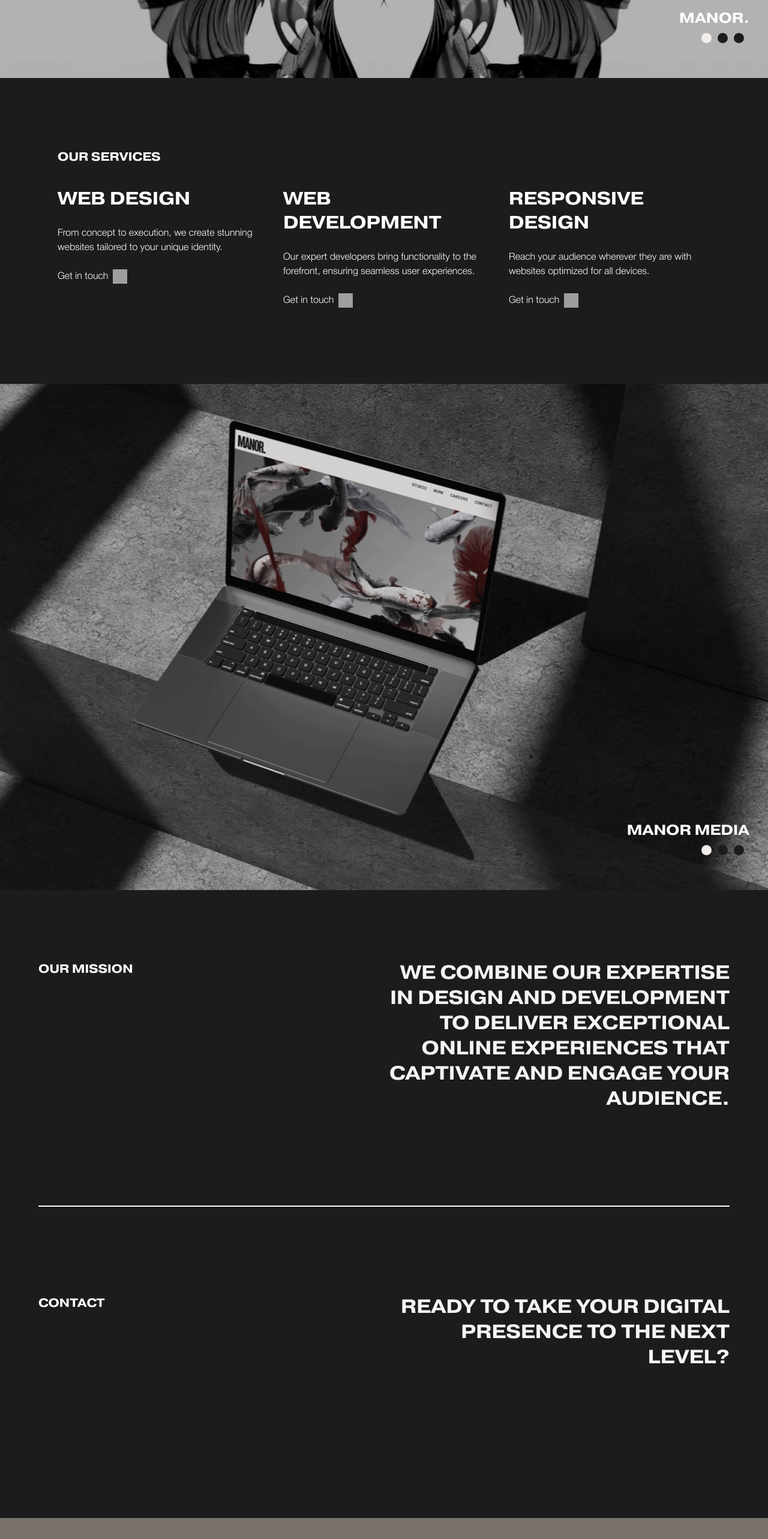
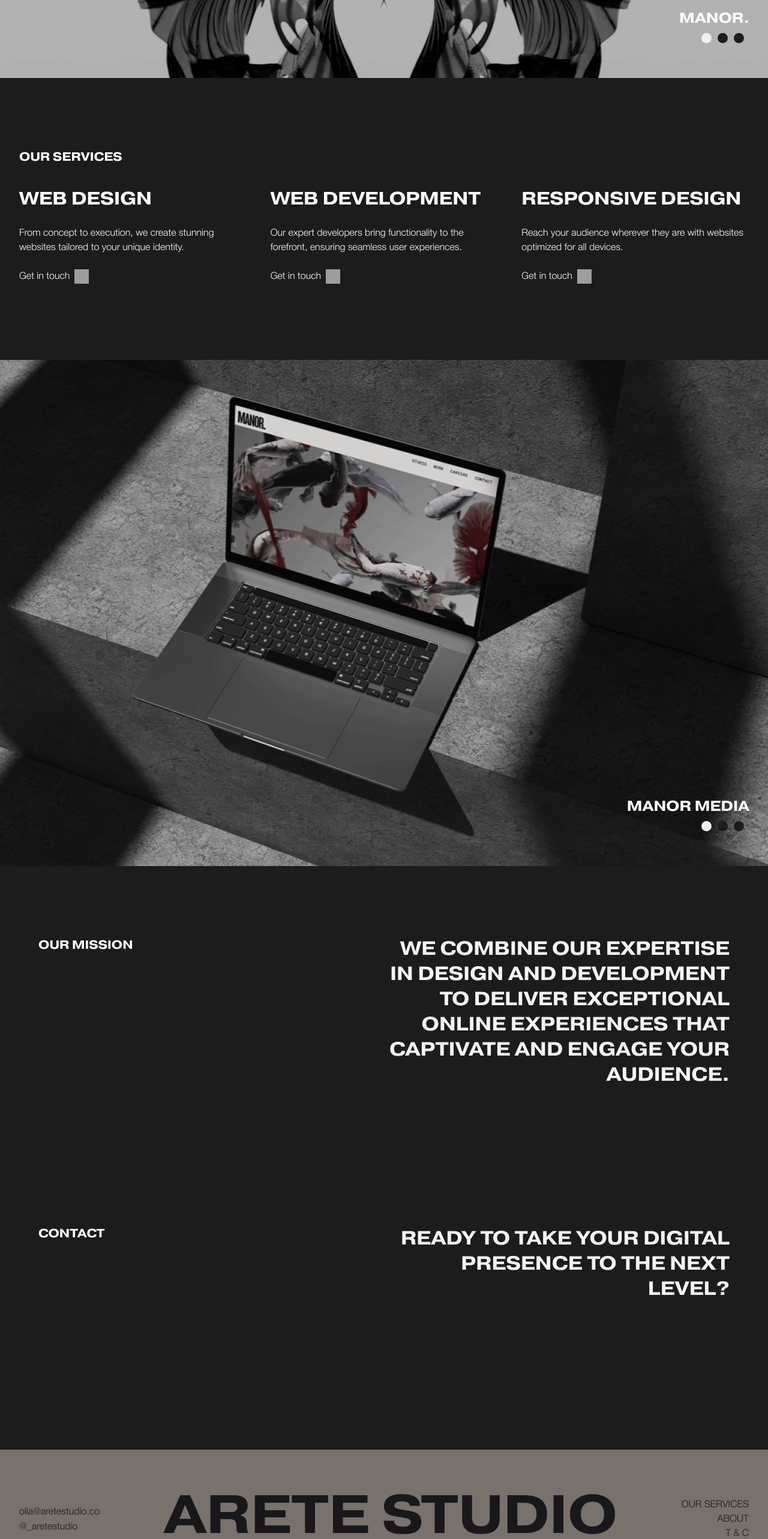
Before and after one commit to akvrmvlakis/arete-sandbox, a Next.js app: page / in a window 1280 px wide. Shown: the part 1620-4186 px from the top of the page at 60% size. Built offline with nearby package versions, Linux system fonts and the light colour scheme; grey boxes are pictures that could not be loaded.

Commit message:
fix margin overflow-x issue

```diff
--- a/src/app/globals.css
+++ b/src/app/globals.css
@@ -57,7 +57,7 @@ body {
 }
 
 @media (prefers-reduced-motion: no-preference) {
-  .rounded-text:hover {
+  .rounded-text {
     animation: spin 6s infinite linear;
   }
 
--- a/src/app/page.tsx
+++ b/src/app/page.tsx
@@ -54,27 +54,23 @@ export default function Home() {
   ];
 
   return (
-    <div className="bg-black flex z-10 w-full flex-col justify-center items-center ">
+    <div className="bg-black flex z-10 flex-col justify-center items-center ">
       <Hero />
       <main className="bg-PANTONE_5 z-30 w-full flex flex-col">
         {/* <section>Project slide</section> */}
         <section id="projects" className="w-full m-auto bg-red">
           <Gallery data={photos} />
         </section>
-        <section id="services" className="px-1 md:px-8 m-auto">
+        <section id="services" className="md:px-8 px-16">
           <Services />
         </section>
         <section id="projects" className="w-full h-full m-auto bg-red">
           <Gallery data={photos2} />
         </section>
-        <section id="about" className="mx-[64px]">
+        <section id="about" className="px-16">
           <About />
         </section>
-        <section
-          id="hr"
-          className="border-t-[2px] border-t-white mx-[44px] md:mx-[64px] my-[36px]"
-        ></section>
-        <section id="contact" className="mx-[64px]">
+        <section id="contact" className="px-16">
           <Contact />
         </section>
       </main>
--- a/src/components/About.tsx
+++ b/src/components/About.tsx
@@ -11,7 +11,7 @@ export default function About({}: Props) {
   return (
     <div className="grid md:grid-cols-2 pt-[112px] pb-[101px] md:pb-[119px]">
       <div className={pragmaticaW01ExtendedBold.className}>
-        <h1 className="md:text-xl font-bold text-white pb-[61px] md:pb-[0px] flex md:justify-start">
+        <h1 className="md:text-xl font-bold text-white pb-[36px] md:pb-[0px] flex md:justify-start">
           OUR MISSION
         </h1>
       </div>
--- a/src/components/Contact.tsx
+++ b/src/components/Contact.tsx
@@ -11,7 +11,7 @@ export default function Contact({}: Props) {
   return (
     <div className="grid md:grid-cols-2 pt-[112px] md:pb-[245px]">
       <div className={pragmaticaW01ExtendedBold.className}>
-        <h1 className="text-xl font-bold uppercase text-white pb-[36px] md:pb-[0px] flex md:justify-start">
+        <h1 className="text-xl font-bold uppercase text-white pb-[36px] leading-[25px] md:pb-[0px] flex md:justify-start">
           contact
         </h1>
       </div>
--- a/src/components/Hero.tsx
+++ b/src/components/Hero.tsx
@@ -13,7 +13,7 @@ type Props = {};
 const Hero = (props: Props) => {
   return (
     <div className="w-full justify-center items-center flex flex-col">
-      <header className=" relative w-full items-center flex flex-col pb-[80px] md:pb-[80px] md:pt-[34px] lg:pt-0 mobile-h-screen">
+      <header className="relative w-full items-center flex flex-col pb-[80px] md:pb-[80px] md:pt-[34px] lg:pt-0 mobile-h-screen">
         <div className="relative w-full z-10 flex flex-col items-center ">
           <Link
             className="flex p-4 md:p-[51px] mb-[58px] md:mb-[80px]"
--- a/src/components/Services.tsx
+++ b/src/components/Services.tsx
@@ -18,7 +18,7 @@ type Props = {};
 
 const Services = (props: Props) => {
   return (
-    <div className="flex flex-col PANTONE_5 px-16 pt-[112px] pb-[127px]">
+    <div className="flex flex-col PANTONE_5 pt-[112px] pb-[127px]">
       <div className="text-xl font-bold leading-7 text-white uppercase max-md:max-w-full">
         <div className={pragmaticaW01ExtendedBold.className}>OUR SERVICES</div>
       </div>
```
Also changed, not shown: 1 other file (tests, documents, lock files or other folders).
